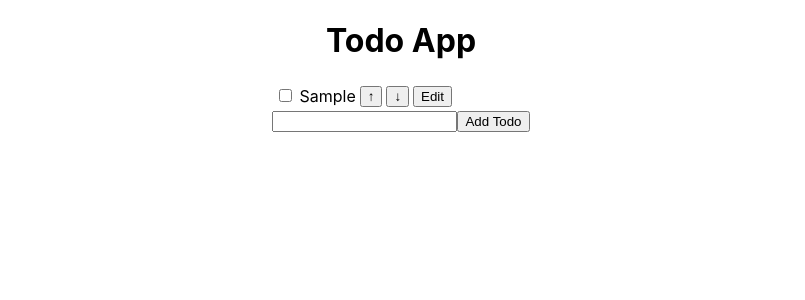
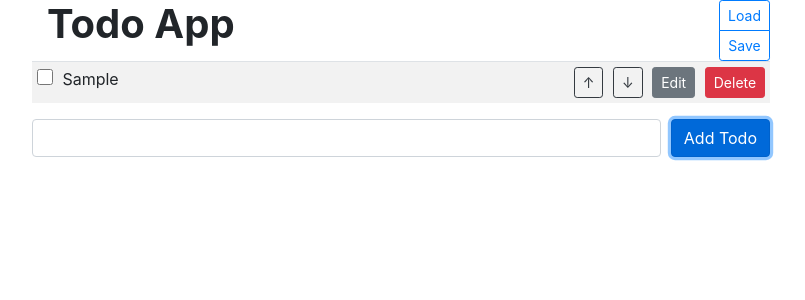
Before and after one commit to bryantpark04/react-todo-app, a React (Create React App) app: page / in a window 1280 px wide. Both pictures are taken after typing "Sample" into the empty fields and a click on the button "Add Todo". Shown: the top 300 px of the page, without its empty margins (239-1044 px from the left). Built offline with nearby package versions, Linux system fonts and the light colour scheme.

Commit message:
Finish app

```diff
--- a/package.json
+++ b/package.json
@@ -6,6 +6,7 @@
     "@testing-library/jest-dom": "^5.14.1",
     "@testing-library/react": "^11.2.7",
     "@testing-library/user-event": "^12.8.3",
+    "bootstrap": "^4.6.0",
     "react": "^17.0.2",
     "react-bootstrap": "^1.6.1",
     "react-dom": "^17.0.2",
--- a/src/App.css
+++ b/src/App.css
@@ -1,6 +1,17 @@
 #root {
   margin: auto;
-  display: flex;
-  justify-content: center;
-  max-width: 600px;
+  padding: auto;
+  max-width: 60%;
 }
+
+td {
+  white-space: nowrap;
+}
+td:nth-child(2) {
+  width: 100%;
+}
+
+input[type="checkbox"] {
+  width: 16px;
+  height: 16px;
+}
--- a/src/App.js
+++ b/src/App.js
@@ -1,12 +1,16 @@
 import './App.css';
+import 'bootstrap/dist/css/bootstrap.min.css';
+
 import React from 'react';
+
+import Row from 'react-bootstrap/Row';
+import Col from 'react-bootstrap/Col';
+import Container from 'react-bootstrap/Container';
 
 import Header from './Header';
 import TodoList from './TodoList';
 import TodoInput from './TodoInput';
-
-// should probably make a distinction between todo id and idx, since we're reordering
-let idx = 0;
+import StorageControl from './StorageControl';
 
 class App extends React.Component {
   constructor() {
@@ -16,13 +20,28 @@ class App extends React.Component {
     }
   }
 
+  loadTodos() {
+    const todoList = JSON.parse(localStorage.getItem("todos"));
+    if (todoList) this.setState({ todos: todoList })
+  }
+
+  saveTodos() {
+    localStorage.setItem("todos", JSON.stringify(this.state.todos));
+  }
+
   addTodo(text) {
     this.setState({
       todos: [
         ...this.state.todos,
-        { idx: idx++, text: text, done: false }
+        { idx: this.state.todos.length, text: text, done: false }
       ]
-    })
+    });
+  }
+
+  deleteTodo(idx) {
+    this.setState({
+      todos: this.state.todos.filter(todo => todo.idx !== idx)
+    });
   }
 
   swapTodos(idx1, idx2) {
@@ -52,13 +71,28 @@ class App extends React.Component {
 
   render() {
     return (
-      <div style={{ maxWidth: 300, alignSelf: 'center' }}>
-        <Header />
-        <div>
-          <TodoList todos={this.state.todos} swapTodos={(idx1, idx2) => this.swapTodos(idx1, idx2)} editTodo={(idx, newText) => this.editTodo(idx, newText)} toggleTodo={(idx) => this.toggleTodo(idx)} />
-          <TodoInput addTodo={(text) => this.addTodo(text)} />
-        </div>
-      </div >
+      <Container>
+        <Row>
+          <Col><Header /></Col>
+          <Col sm="auto"><StorageControl loadTodos={() => this.loadTodos()} saveTodos={() => this.saveTodos()} /></Col>
+        </Row>
+        <Row>
+          <Col>
+            <TodoList
+              todos={this.state.todos}
+              swapTodos={(idx1, idx2) => this.swapTodos(idx1, idx2)}
+              editTodo={(idx, newText) => this.editTodo(idx, newText)}
+              toggleTodo={(idx) => this.toggleTodo(idx)}
+              deleteTodo={(idx) => this.deleteTodo(idx)}
+            />
+          </Col>
+        </Row>
+        <Row>
+          <Col>
+            <TodoInput addTodo={(text) => this.addTodo(text)} />
+          </Col>
+        </Row>
+      </Container>
     )
   }
 }
--- a/src/Header.js
+++ b/src/Header.js
@@ -1,8 +1,10 @@
+import Col from 'react-bootstrap/Col';
+
 const Header = () => {
     return (
-        <div style={{ 'textAlign': 'center' }}>
-            <h1>Todo App</h1>
-        </div>
+        <Col className="Header">
+            <h1><strong>Todo App</strong></h1>
+        </Col>
     )
 }
 
--- /dev/null
+++ b/src/StorageControl.js
@@ -0,0 +1,11 @@
+import Button from 'react-bootstrap/Button';
+import ButtonGroup from 'react-bootstrap/ButtonGroup';
+
+const StorageControl = (props) => (
+    <ButtonGroup size="sm" vertical>
+        <Button variant="outline-primary" onClick={props.loadTodos}>Load</Button>
+        <Button variant="outline-primary" onClick={props.saveTodos}>Save</Button>
+    </ButtonGroup>
+)
+
+export default StorageControl;
--- a/src/Todo.js
+++ b/src/Todo.js
@@ -1,3 +1,5 @@
+import Button from "react-bootstrap/Button";
+
 const Todo = (props) => {
     const handleEdit = () => {
         const newText = prompt(`Enter new text for: \n${props.todo.text}`);
@@ -15,10 +17,11 @@ const Todo = (props) => {
             <td>{props.todo.text}</td>
             {
                 ["↑", "↓"].map((direction) => (
-                    <td><input type="button" value={direction} onClick={() => moveTodo(direction)} /></td>
+                    <td><Button variant="outline-dark" size="sm" onClick={() => moveTodo(direction)}>{direction}</Button></td>
                 ))
             }
-            <td><input type="button" value="Edit" onClick={handleEdit} /></td>
+            <td><Button variant="secondary" size="sm" onClick={handleEdit}>Edit</Button></td>
+            <td><Button variant="danger" size="sm" onClick={() => props.deleteTodo(props.todo.idx)}>Delete</Button></td>
         </tr>
     );
 }
--- a/src/TodoInput.js
+++ b/src/TodoInput.js
@@ -1,4 +1,8 @@
 import React from 'react';
+
+import Form from 'react-bootstrap/Form';
+import Button from 'react-bootstrap/Button';
+import Col from 'react-bootstrap/Col';
 
 class TodoInput extends React.Component {
     constructor(props) {
@@ -7,7 +11,7 @@ class TodoInput extends React.Component {
     }
 
     handleChange(event) {
-        this.setState({ text: event.target.value });
+        this.setState({ [event.target.name]: event.target.value });
     }
 
     handleSubmit(event) {
@@ -18,10 +22,12 @@ class TodoInput extends React.Component {
 
     render() {
         return (
-            <div>
-                <input type="text" value={this.state.text} onChange={(event) => this.handleChange(event)} />
-                <button onClick={(event) => this.handleSubmit(event)}>Add Todo</button>
-            </div>
+            <Form onSubmit={(event) => this.handleSubmit(event)}>
+                <Form.Row>
+                    <Col><Form.Control type="text" name="text" value={this.state.text} onChange={(event) => this.handleChange(event)} /></Col>
+                    <Col xs="auto"><Button type="submit">Add Todo</Button></Col>
+                </Form.Row>
+            </Form>
         )
     }
 }
--- a/src/TodoList.js
+++ b/src/TodoList.js
@@ -5,10 +5,17 @@ import Todo from './Todo';
 const TodoList = (props) => {
     return (
         <div>
-            <Table striped bordered variant="dark">
+            <Table responsive striped size="sm">
                 <tbody>
                     {props.todos.map(todo => (
-                        <Todo key={todo.idx} swapTodos={props.swapTodos} todo={todo} editTodo={props.editTodo} onToggle={() => props.toggleTodo(todo.idx)} />
+                        <Todo
+                            key={todo.idx}
+                            swapTodos={props.swapTodos}
+                            todo={todo}
+                            editTodo={props.editTodo}
+                            onToggle={() => props.toggleTodo(todo.idx)}
+                            deleteTodo={props.deleteTodo}
+                        />
                     ))}
                 </tbody>
             </Table>
```
Also changed, not shown: 1 other file (tests, documents, lock files or other folders).
